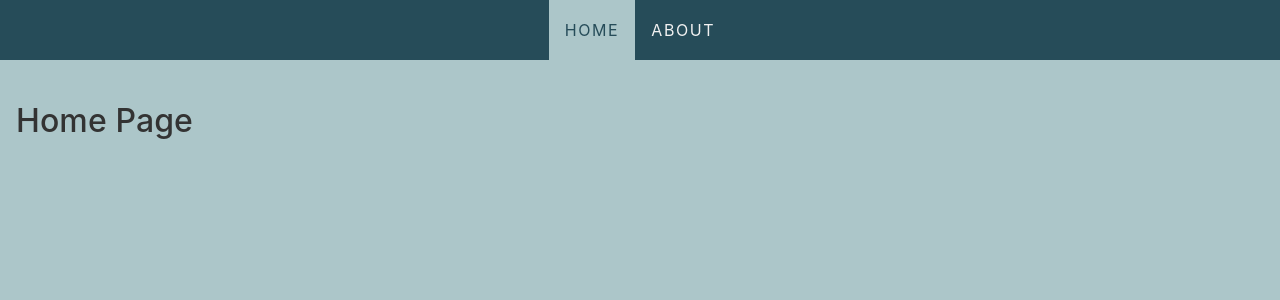
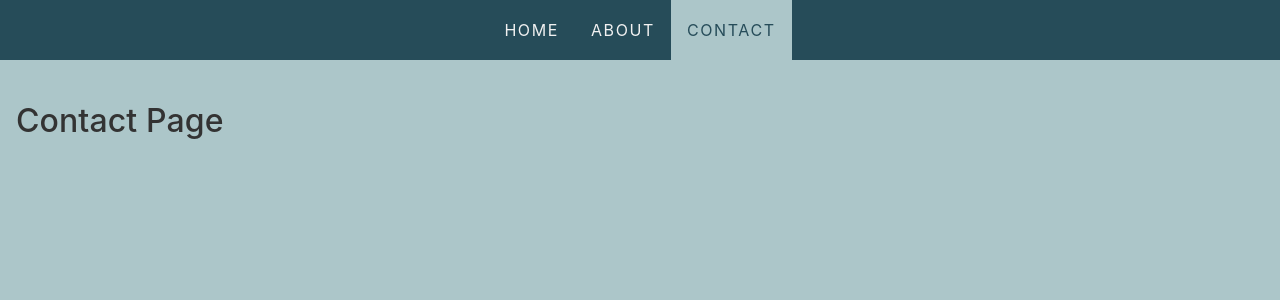
Before and after one commit to MortenBonderup/react-spa-starter, a React (Create React App) app: page /contact in a window 1280 px wide. Before the commit this address led to /. Shown: the top 300 px of the page. Built offline with nearby package versions, Linux system fonts and the light colour scheme.

Commit message:
template updated with new page

```diff
--- a/package.json
+++ b/package.json
@@ -8,7 +8,7 @@
         "@testing-library/user-event": "^13.5.0",
         "react": "^18.2.0",
         "react-dom": "^18.2.0",
-        "react-router-dom": "^6.4.0",
+        "react-router-dom": "^6.4.3",
         "react-scripts": "5.0.1",
         "web-vitals": "^2.1.4"
     },
--- a/src/App.js
+++ b/src/App.js
@@ -2,6 +2,7 @@
 import HomePage from "./pages/HomePage";
 import AboutPage from "./pages/AboutPage";
 import Nav from "./components/Nav";
+import ContactPage from "./pages/ContactPage";
 
 function App() {
     return (
@@ -10,6 +11,7 @@
             <Routes>
                 <Route path="/" element={<HomePage />} />
                 <Route path="/about" element={<AboutPage />} />
+                <Route path="/contact" element={<ContactPage />} />
                 <Route path="*" element={<Navigate to="/" />} />
             </Routes>
         </main>
--- a/src/components/Nav.js
+++ b/src/components/Nav.js
@@ -3,10 +3,9 @@
 export default function Nav() {
     return (
         <nav>
-            <NavLink to="/" end>
-                Home
-            </NavLink>
+            <NavLink to="/">Home</NavLink>
             <NavLink to="/about">About</NavLink>
+            <NavLink to="/contact">Contact</NavLink>
         </nav>
     );
 }
--- /dev/null
+++ b/src/pages/ContactPage.js
@@ -0,0 +1,7 @@
+export default function ContactPage() {
+    return (
+        <section className="page">
+            <h1>Contact Page</h1>
+        </section>
+    );
+}
```
Also changed, not shown: 1 other file (tests, documents, lock files or other folders).
